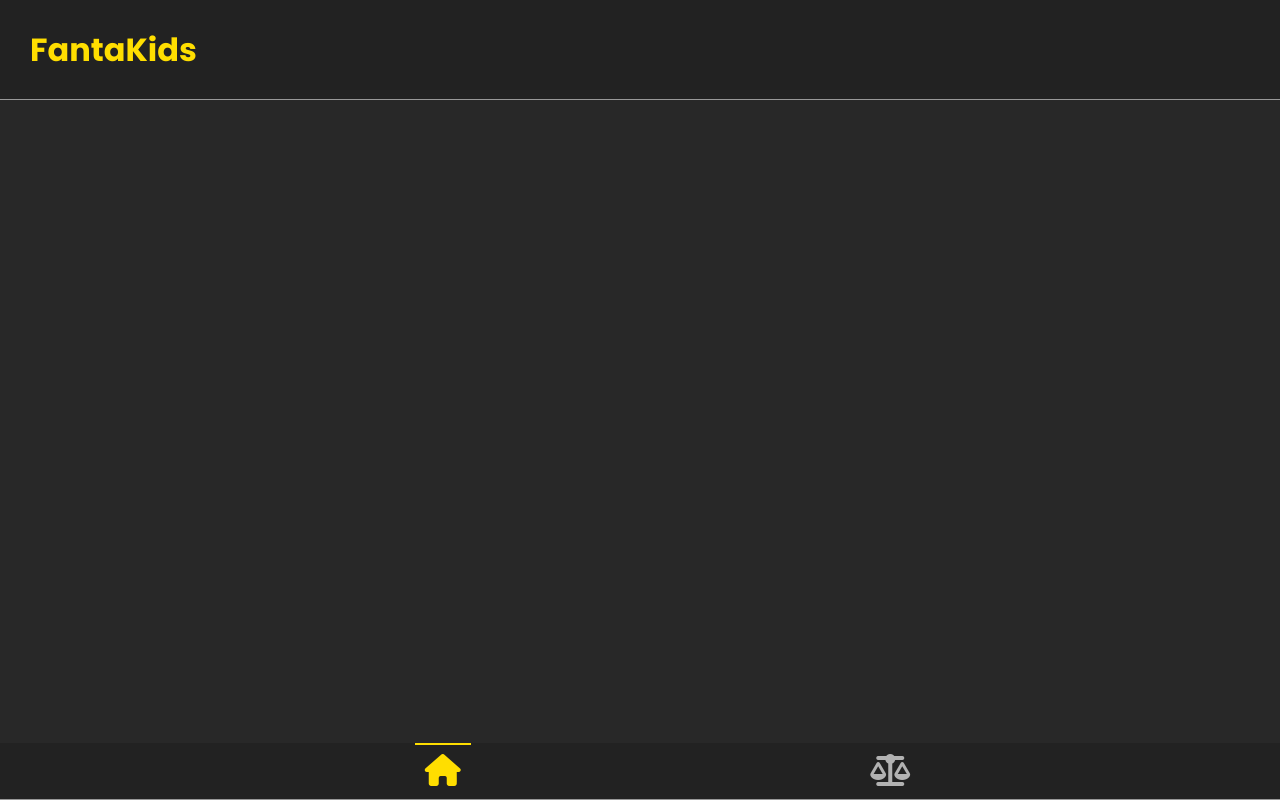
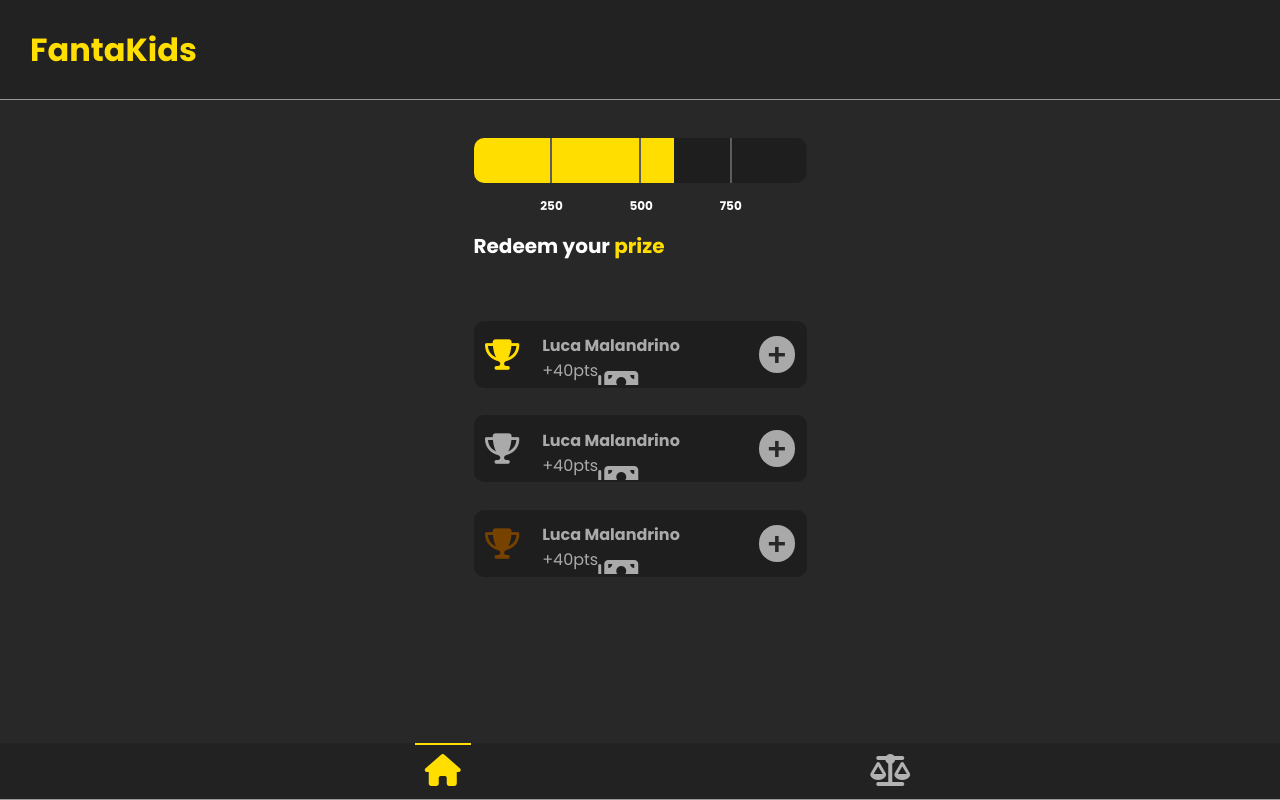
Before and after one commit to luca-malandrino/fantakids, a website built with webpack: page index.html in a window 1280 px wide. Built offline with nearby package versions, Linux system fonts and the light colour scheme; some packages are replaced by stand-ins of ours; no server answers.

Commit message:
main page markup

```diff
--- a/index.css
+++ b/index.css
@@ -3,6 +3,7 @@ body {
   margin: 0;
   font-family: 'Poppins', sans-serif;
   padding: 0;
+  width: 100vw;
 }
 
 header, footer {
@@ -46,3 +47,131 @@ i {
   color: #FFDE00;
   border-top: 2.5px solid #FFDE00;
 }
+
+main {
+  position: absolute;
+  top: 100px;
+}
+
+#bar {
+  display: flex;
+  width: 333px;
+  background-color: #1e1e1e;
+  margin-top: 37.5px;
+  margin-left: 50vw;
+  transform: translate(-50%, 0%);
+  height: 45px;
+  border-radius: 10px;
+  justify-content: space-evenly;
+}
+
+.divider {
+  background: #5d5d5d;
+  height: 100%;
+  width: 1px;
+  z-index: 2;
+  position: relative;
+}
+
+.numbers {
+  padding: 0 calc(50vw - 166.5px);
+  display: flex;
+  justify-content: space-evenly;
+  font-weight: bold;
+  font-size: 12px;
+  width: 333px;
+  color: white;
+  margin-top: -63px;
+}
+
+.number::before {
+  content: '';
+  height: 45px;
+  width: 2px;
+  background: #5d5d5d;
+  display: inline-block;
+  transform: translate(12px, -27px);
+  z-index: 2;
+  position: relative;
+}
+
+#progress {
+  height: 45px;
+  border-radius: 10px 0 0 10px;
+  width: 200px;
+  background: #FFDE00;
+  left: calc(50vw - 166.5px);
+  z-index: 1;
+  transform: translate(0, -100%);
+  position: relative;
+}
+
+h2 {
+  margin-left: calc(50vw - 166.5px);
+  color: white;
+  font-weight: bold;
+  font-size: 20px;
+  margin-bottom: 59.5px;
+}
+
+.first {
+  color: #FFDE00;
+}
+
+.second {
+  color: #aaa;
+}
+
+.third {
+  color: #774100;
+}
+
+.child {
+  display: block;
+  width: 333px;
+  border-radius: 10px;
+  height: 67px;
+  margin: 0 auto 27.5px auto;
+  background: #1e1e1e;
+  display: flex;
+  justify-content: space-around;
+  align-items: center;
+}
+
+.fa-trophy {
+  font-size: 30.5px;
+  height: 30.5px;
+  aspect-ratio: 1;
+  padding-top: 0;
+}
+
+.child button {
+  width: 36.5px;
+  aspect-ratio: 1;
+  border-radius: 36.5px;
+  border: none;
+  background: #A9A9A9;
+  color: #282828;
+  font-size: 32px;
+  padding: 0;
+  font-weight: bold;
+}
+
+.stats {
+  width: 193.5px;
+  height: 42px;
+  overflow: hidden;
+  color: #aaa;
+  display: flex;
+  flex-direction: column;
+  justify-content: space-between;
+  padding: 10px 0;
+}
+
+.name {
+  font-weight: bold;
+}
+
+.nums {
+  display: flex;
+}
--- a/index.js
+++ b/index.js
@@ -17,8 +17,6 @@ const db = getFirestore(app)
 const familyCollection = collection(db, 'family')
 const childrenDocRef = doc(familyCollection, 'children')
 
-setDoc(childrenDocRef, { anna: 20, luca: 10, marco: 1 })
-
 const houseIcon = document.querySelector('.fa-house')
 const scaleIcon = document.querySelector('.fa-scale-balanced')
 const main = document.querySelector('main')
@@ -29,5 +27,75 @@ icons.forEach(icon => {
     houseIcon.classList.remove('active')
     scaleIcon.classList.remove('active')
     e.target.classList.add('active')
+    render('obj')
   })
 })
+
+function render(obj) {
+  if(houseIcon.classList.contains('active')) {
+    main.innerHTML = /*html*/`
+    <section class="bar-section">
+      <div id="bar"></div>
+
+      <div id="progress"></div>
+
+      <div class="numbers">
+        <span class="number">250</span>
+        <span class="number">500</span>
+        <span class="number">750</span>
+      </div>
+
+      <h2>Redeem your <span style="color: #FFDE00">prize</span></h2>
+    </section>
+
+    <section class="leaderboard">
+      <div class="child">
+        <i class="fa-solid fa-trophy first"></i>
+        <div class="stats">
+          <div class="name">Luca Malandrino</div>
+          <div class="nums">
+            <div class="points positive">+40pts</div>
+            <div class="money">
+              <i class="fa-solid fa-money-bills"></i>
+              <div>2,00</div>
+            </div>
+          </div>
+        </div>
+        <button>+</button>
+      </div>
+      <div class="child">
+        <i class="fa-solid fa-trophy second"></i>
+        <div class="stats">
+          <div class="name">Luca Malandrino</div>
+          <div class="nums">
+            <div class="points positive">+40pts</div>
+            <div class="money">
+              <i class="fa-solid fa-money-bills"></i>
+              <div>2,00</div>
+            </div>
+          </div>
+        </div>
+        <button>+</button>
+      </div>
+      <div class="child">
+        <i class="fa-solid fa-trophy third"></i>
+        <div class="stats">
+          <div class="name">Luca Malandrino</div>
+          <div class="nums">
+            <div class="points positive">+40pts</div>
+            <div class="money">
+              <i class="fa-solid fa-money-bills"></i>
+              <div>2,00</div>
+            </div>
+          </div>
+        </div>
+        <button>+</button>
+      </div>
+    </section>
+    `
+  } else {
+    main.innerHTML = ``
+  }
+}
+
+render('obj')
```
Also changed, not shown: index.html (line endings or trailing spaces), 1 other file.
